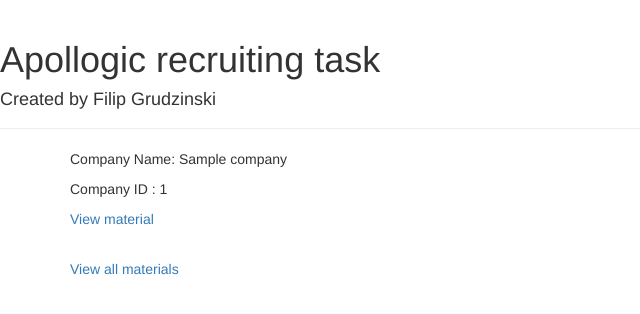
After one commit to FilipGrudzinski/apollo_app, a Django app: template apollo_app/recrut/templates/recrut/company.html in a window 1280 px wide. The commit adds this page. Shown: the top 314 px of the page, without its empty margins (0-640 px from the left). Run offline with Django 3.2, Linux system fonts and the light colour scheme; the template is opened without the code that fills it: most values are stand-ins (such as "Sample title", 1, 10 or a date in 2020); some libraries are stand-ins or nearby versions.

Commit message:
Almost done

```diff
--- /dev/null
+++ b/apollo_app/recrut/templates/recrut/company.html
@@ -0,0 +1,16 @@
+{% extends 'recrut/base.html' %}
+
+
+{% block content %}
+
+
+{% for company in data %}
+	<p>Company Name: {{company.companyName}}</p>
+	<p>Company ID : {{company.companyID}}</p>
+	<p><a href="{% url 'company_details' company_id=company.companyID %}"
+		>View material</a></p><br>
+{% endfor %}
+
+<p><a href="{% url 'material_view' %}" >View all materials</a></p>
+
+{% endblock content %}
--- a/apollo_app/recrut/templates/recrut/material.html
+++ b/apollo_app/recrut/templates/recrut/material.html
@@ -17,7 +17,8 @@
 	<td>{{material.ID}}</td> <!-- Material ID -->
 	<td>{{material.name}}</td> <!-- Material Name -->
 	<td>{{material.companyID}}</td> <!-- Company ID -->
-	<td>View Details</td>  <!-- View materials detil -->
+	<td><a href="{% url 'about_material' _id=material.ID %}">
+			View Details</a></td>  <!-- View materials detil -->
 </tr>
 
 {% endfor %}
--- a/apollo_app/recrut/urls.py
+++ b/apollo_app/recrut/urls.py
@@ -4,9 +4,11 @@ from django.contrib.auth.views import login
 from . import views
 
 urlpatterns = [
-    url(r'^app/?$', views.index, name='base'),
+    url(r'^app/?$', views.company, name='base'),
     url(r'^$', login, {'template_name': 'recrut/login.html'}, name='login'),
-    url(r'^material/?$', views.material, name='material'),
-    url(r'^details/(?P<company_id>[0-9]+)$', views.details,
+    url(r'^materials/?$', views.materials, name='material_view'),
+    url(r'^company_assigned/(?P<company_id>[0-9]+)$', views.company_assigned,
         name='company_details'),
+    url(r'^material_detail/(?P<_id>[0-9]+)$', views.material_detail,
+        name='about_material'),
 ]
```
Also changed, not shown: apollo_app/recrut/templates/recrut/details.html (deleted, +0 -12 lines), apollo_app/recrut/templates/recrut/index.html (deleted, +0 -15 lines), apollo_app/recrut/templates/recrut/material_details.html (added, +16 -0 lines), apollo_app/recrut/views.py (+23 -6 lines), apollo_app/db.sqlite3.
